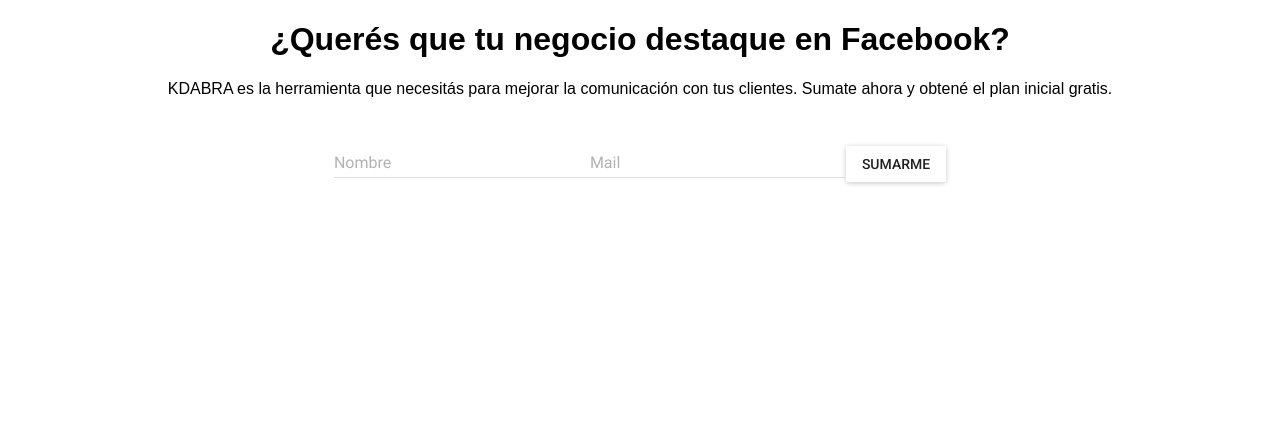
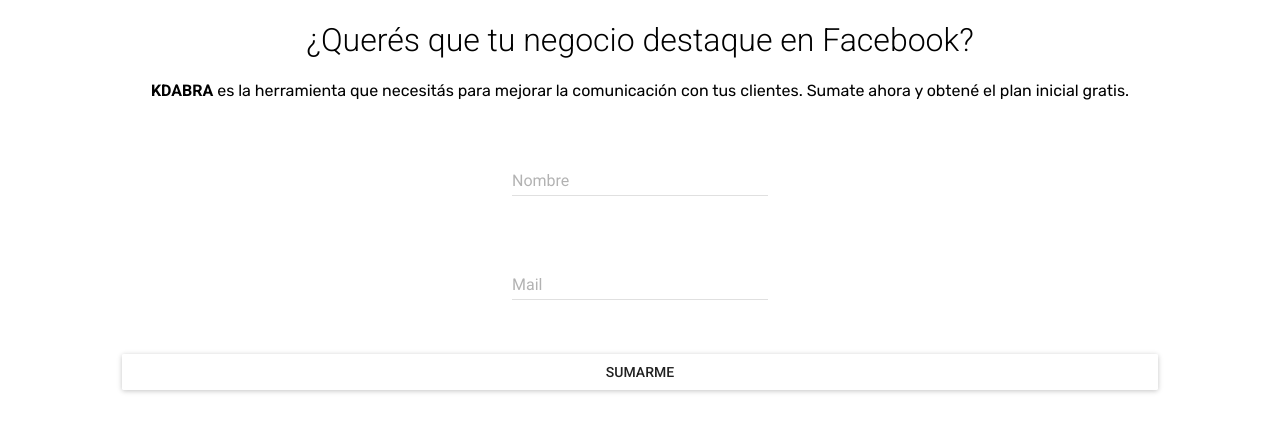
Before and after one commit to FedeAPerez/kdabrawebplatform, a React (Create React App) app: page / in a window 1280 px wide. Shown: the top 432 px of the page. Built offline with nearby package versions, Linux system fonts and the light colour scheme.

Commit message:
wireframe platform

```diff
--- a/public/index.html
+++ b/public/index.html
@@ -8,7 +8,8 @@
       manifest.json provides metadata used when your web app is added to the
       homescreen on Android. See https://developers.google.com/web/fundamentals/engage-and-retain/web-app-manifest/
     -->
-    <link href="https://fonts.googleapis.com/css?family=Roboto:300,400,500" rel="stylesheet">
+    <link href="https://fonts.googleapis.com/css?family=Roboto:300,400,500,700" rel="stylesheet">
+    <link href="https://fonts.googleapis.com/css?family=Rubik:400,500" rel="stylesheet">
     <link rel="manifest" href="%PUBLIC_URL%/manifest.json">
     <link rel="shortcut icon" href="%PUBLIC_URL%/favicon.ico">
     <!--
--- a/src/App.css
+++ b/src/App.css
@@ -1,5 +1,54 @@
+html, body {
+  margin: 0;
+  padding: 0;
+  height: 100%;
+  width: 100%;
+  max-width: 100%;
+  overflow-x: hidden;
+}
 .kdabra-app-container {
   text-align: center;
+  margin: 1em auto;
+  width: 90%;
+
+}
+header {
+  width: 90%;
+  margin: 1em auto;
+  text-align: center;
+
+}
+.kdabra-app-title {
+  font-family: 'Roboto', sans-serif;
+  font-weight: 300;
+}
+
+.kdabra-app-description {
+  font-family: 'Rubik', sans-serif;
+  font-weight: 400;
+}
+.kdabra-app-description-title {
+  font-family: 'Roboto', sans-serif;
+  font-weight: 700;
+}
+
+.kdabra-app-button-container {
+  width: 90%;
+  display: block;
   margin: 0 auto;
-  width: 80%;
 }
+
+.kdabra-app-input {
+  display: block;
+}
+
+.kdabra-app-submit {
+  margin: 0.9em auto;
+}
+@media only screen and (min-width: 900px)
+{
+  .kdabra-app-button-container {
+    display: inline-block;
+    margin: 1em auto;
+  }
+}
--- a/src/Base/BaseView.js
+++ b/src/Base/BaseView.js
@@ -6,7 +6,6 @@
 	}
 
 	render() {
-		console.log("instanciado en la vista");
 		return(
 			this.props.children
 		);
--- a/src/View/MainInputView.js
+++ b/src/View/MainInputView.js
@@ -7,29 +7,43 @@
 	constructor(props) {
 		super(props);
 		this.viewForm = (
-			<div className="kdabra-app-container">
-						<header>
-							<h1>
+			<main>
+									<header>
+							<h1 className="kdabra-app-title">
 							 ¿Querés que tu negocio destaque en Facebook?
 							</h1>
-						</header>
-						<p>
-						KDABRA es la herramienta que necesitás para mejorar la comunicación con tus clientes.
+							<p className="kdabra-app-description">
+						<span className="kdabra-app-description-title">KDABRA</span> es la herramienta que necesitás para mejorar la comunicación con tus clientes.
 						Sumate ahora y obtené el plan inicial gratis.
 						</p>
+						</header>
+			<div className="kdabra-app-container">
 
+
+						<div className="kdabra-app-button-container">
 						<TextField
 							hintText="Nombre"
 							floatingLabelText="Nombre"
+							className="kdabra-app-input"
 							/>
+							</div>
 
-						<TextField
-							hintText="Mail"
-							floatingLabelText="Mail"
-							/>
+						<div className="kdabra-app-button-container">
+							<TextField
+								hintText="Mail"
+								floatingLabelText="Mail"
+								className="kdabra-app-input"
+								/>
+						</div>
 
-							<RaisedButton label="Sumarme" />
+						<div className="kdabra-app-button-container">
+							<RaisedButton
+								label="Sumarme"
+								className="kdabra-app-submit"
+								fullWidth={true} />
+						</div>
 					</div>
+					</main>
 		);
 	}
 
```
